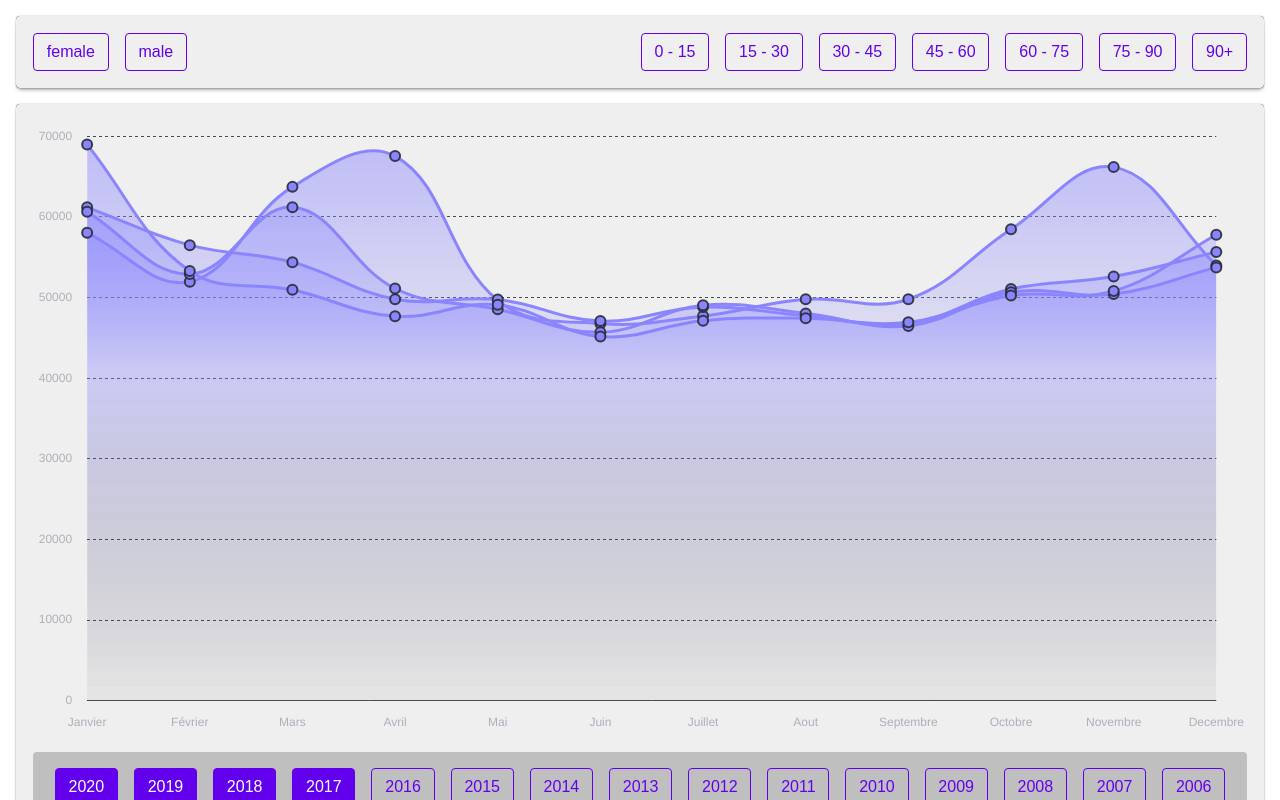
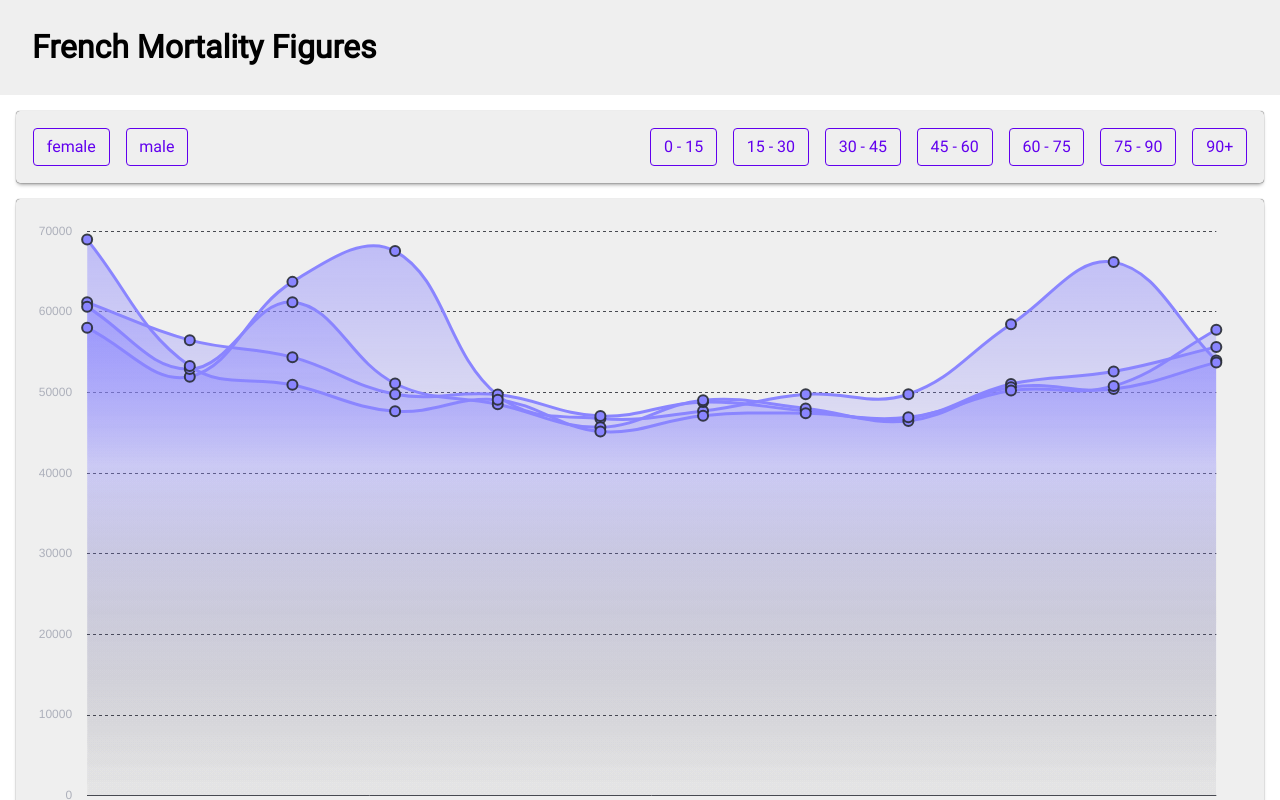
Before and after one commit to revolunet/deaths, a Next.js app: page / in a window 1280 px wide. Shown: the top 800 px of the page. Built offline with nearby package versions, Linux system fonts and the light colour scheme.

Commit message:
Add header and fonts.

```diff
--- /dev/null
+++ b/src/components/Header.tsx
@@ -0,0 +1,7 @@
+const Header = () => (
+  <div className="header">
+    <h1>French Mortality Figures</h1>
+  </div>
+)
+
+export default Header
--- a/src/pages/index.tsx
+++ b/src/pages/index.tsx
@@ -1,11 +1,25 @@
+import Head from "next/head"
+
 import Deaths from "@/views/Deaths"
 import Filters from "@/views/Filters"
 import Overview from "@/views/Overview"
 import Mortality from "@/views/Mortality"
 
+import Header from "@/components/Header"
+
 function Page() {
   return (
     <>
+      <Head>
+        <title>French mortality figures</title>
+        <link
+          as="font"
+          rel="preload"
+          crossOrigin=""
+          href="/fonts/Roboto-Regular.ttf"
+        />
+      </Head>
+      <Header />
       <Filters />
       <Deaths />
       <Overview />
--- a/src/styles/components/button.scss
+++ b/src/styles/components/button.scss
@@ -9,7 +9,7 @@ button {
   @include box.radius();
   @include text.size("base");
   background-color: transparent;
-  @include box.padding((0.5, 0.8));
+  @include box.padding(0.5, 0.8);
 
   &:focus {
     outline: none;
--- /dev/null
+++ b/src/styles/components/header.scss
@@ -0,0 +1,10 @@
+@use "../utils/box";
+@use "../utils/theme";
+
+.header {
+  @include box.padding(1, 2);
+}
+
+@include theme.apply(".header") using ($mode) {
+  background-color: theme.color("surface", $mode);
+}
--- a/src/styles/components/panel.scss
+++ b/src/styles/components/panel.scss
@@ -6,8 +6,8 @@
   border-width: 1px;
   border-style: solid;
   @include box.radius();
+  @include box.shadow();
   @include box.spacing(1, 1);
-  box-shadow: 0 0 1px 0 rgba(0, 0, 0, 0.7), 0 3px 4px -2px rgba(0, 0, 0, 0.5);
 }
 
 @include theme.apply(".panel") using ($mode) {
--- /dev/null
+++ b/src/styles/fonts.scss
@@ -0,0 +1,7 @@
+@font-face {
+  font-weight: 400;
+  font-style: normal;
+  font-display: swap;
+  font-family: "Roboto";
+  src: url("/fonts/Roboto-Regular.ttf");
+}
--- a/src/styles/index.scss
+++ b/src/styles/index.scss
@@ -1,8 +1,10 @@
 @use "main";
+@use "fonts";
 
 @use "components/list";
 @use "components/panel";
 @use "components/button";
+@use "components/header";
 
 @use "views/deaths";
 @use "views/filters";
--- a/src/styles/main.scss
+++ b/src/styles/main.scss
@@ -9,6 +9,11 @@ html {
 body {
   @include box.spacing();
   @include text.size("base");
+}
+
+body,
+button {
+  font-family: "Roboto";
 }
 
 @media (prefers-color-scheme: dark) {
--- a/src/styles/utils/box.scss
+++ b/src/styles/utils/box.scss
@@ -1,4 +1,5 @@
 @use "sass:list";
+// @use "sass:meta";
 $base-radius: 4px;
 $base-spacing: 1rem;
 
@@ -10,19 +11,24 @@ $base-spacing: 1rem;
   @return $result;
 }
 
-@mixin margin($margin: 0) {
-  margin: combine($margin);
+@mixin margin($args...) {
+  @debug $args;
+  margin: combine($args);
 }
 
-@mixin padding($padding: 0) {
-  padding: combine($padding);
+@mixin padding($args...) {
+  padding: combine($args);
 }
 
 @mixin spacing($margin: 0, $padding: 0) {
-  @include margin($margin);
-  @include padding($padding);
+  @include margin($margin...);
+  @include padding($padding...);
 }
 
 @mixin radius($margin: 0, $padding: 0) {
   border-radius: $base-radius;
 }
+
+@mixin shadow() {
+  box-shadow: 0 0 1px 0 rgba(0, 0, 0, 0.7), 0 3px 4px -2px rgba(0, 0, 0, 0.5);
+}
--- a/src/styles/views/deaths.scss
+++ b/src/styles/views/deaths.scss
@@ -17,7 +17,7 @@
       flex-shrink: 0;
 
       button {
-        @include box.margin((0, 1, 1, 0));
+        @include box.margin(0, 1, 1, 0);
       }
     }
   }
--- a/src/styles/views/filters.scss
+++ b/src/styles/views/filters.scss
@@ -10,10 +10,10 @@
     button {
       min-width: 0;
       flex-shrink: 0;
-      @include box.margin((0, 1, 0, 0));
+      @include box.margin(0, 1, 0, 0);
 
       &:last-child {
-        @include box.margin();
+        @include box.margin(0);
       }
     }
   }
--- a/src/views/Mortality.tsx
+++ b/src/views/Mortality.tsx
@@ -11,20 +11,20 @@ const Mortality = () => {
     {
       fill: false,
       type: "line",
-      label: "Count",
+      label: "Ratio",
       borderWidth: 3,
       pointRadius: 5,
       yAxisID: "y-axis-2",
       borderColor: "#03dac6",
       pointBackgroundColor: "#03dac6",
-      data: deaths.map((death) => death.count),
+      data: deaths.map((death) => death.ratio),
     },
     {
       type: "bar",
-      label: "Ratio",
+      label: "Count",
       borderWidth: 3,
       yAxisID: "y-axis-1",
-      data: deaths.map((death) => death.ratio),
+      data: deaths.map((death) => death.count),
     },
   ]
 
```
Also changed, not shown: public/fonts/Roboto-Regular.ttf (added).
